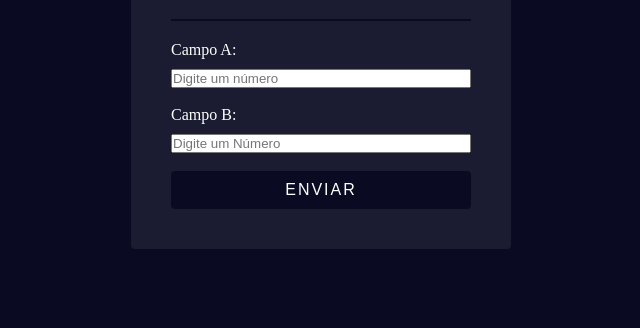
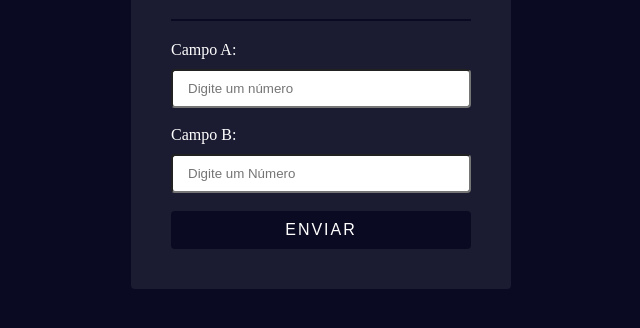
Before and after one commit to ViniciusCssHtml/curso_ebac_frontend, a plain HTML site: page index.html in a window 1280 px wide. Shown: the part 278-606 px from the top of the page, without its empty margins (319-959 px from the left). Drawn offline with Linux system fonts and the light colour scheme.

Commit message:
estilização do input

```diff
--- a/index.html
+++ b/index.html
@@ -14,17 +14,17 @@
     <div class="formulário">
       <form>
         <h1>TESTE NÚMERO</h1>
-        <label for="text" class="campo a">Campo A:</label>
-        <input type="number" placeholder="Digite um número" required>
-        <br>
-        <label for="text" class="campo">Campo B:</label>
-        <input type="number" placeholder="Digite um Número" required>
-        <br>
-        <button class="botao" type="submit">enviar</button>
+        <label for="text" class="campo a"">Campo A:</label>
+        <input type=" number" id="campo-a" placeholder="Digite um número" required>
+          <br>
+          <label for="text" class="campo">Campo B:</label>
+          <input type="number" id="campo-b" placeholder="Digite um Número" required>
+          <br>
+          <button class="botao" id="btn" type="submit">enviar</button>
       </form>
     </div>
   </main>
-
+  <script src="./script.js"></script>
 
 
 </body>
--- /dev/null
+++ b/script.js
@@ -0,0 +1,2 @@
+const label = document.querySelectorAll(".campo");
+console.log(label);
--- a/style.css
+++ b/style.css
@@ -54,3 +54,9 @@ h1 {
   padding-bottom: 20px;
   border-bottom: 2px solid #0a0a23;
 }
+
+input {
+  padding: 10px 15px;
+  border-radius: 4px;
+  outline: none;
+}
```
